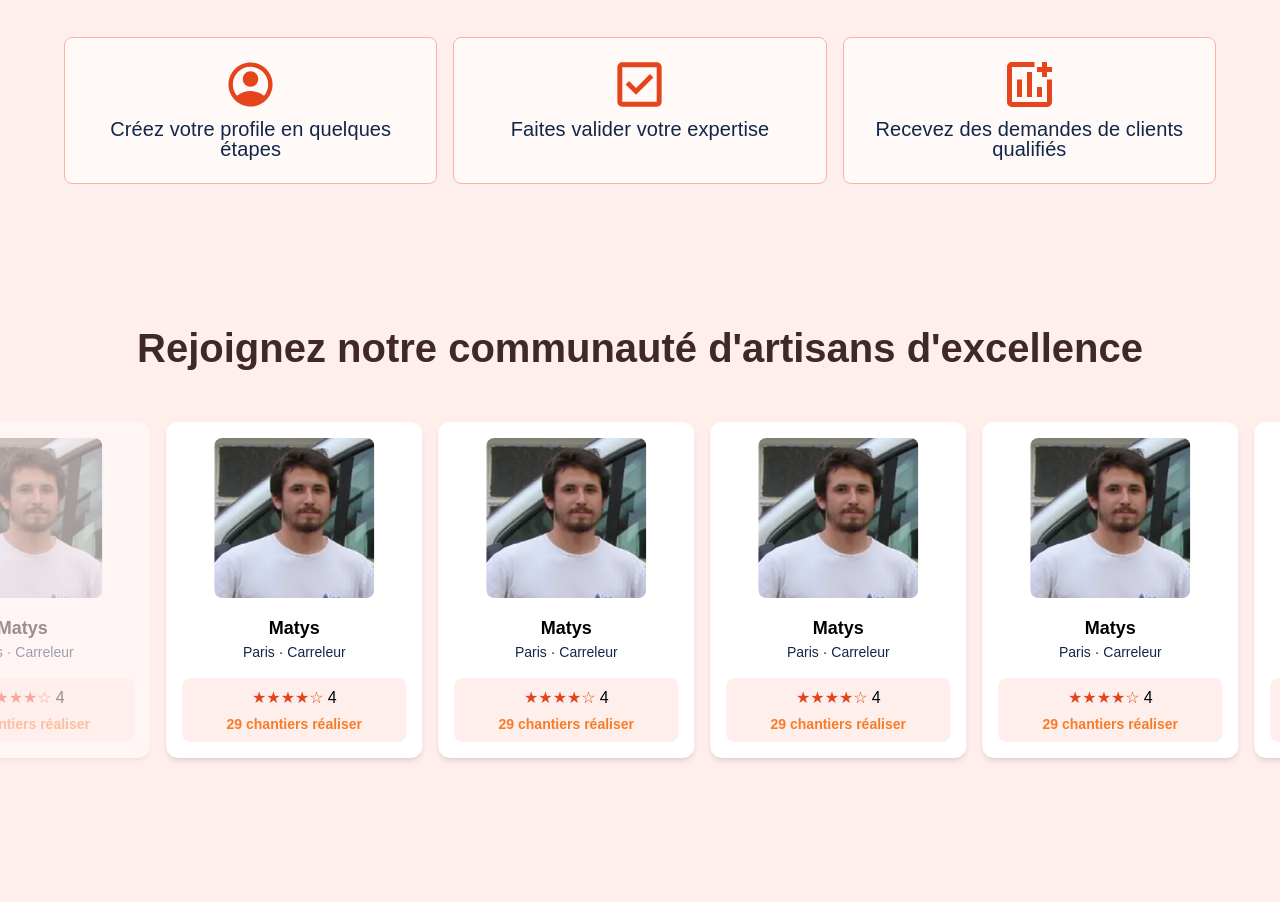
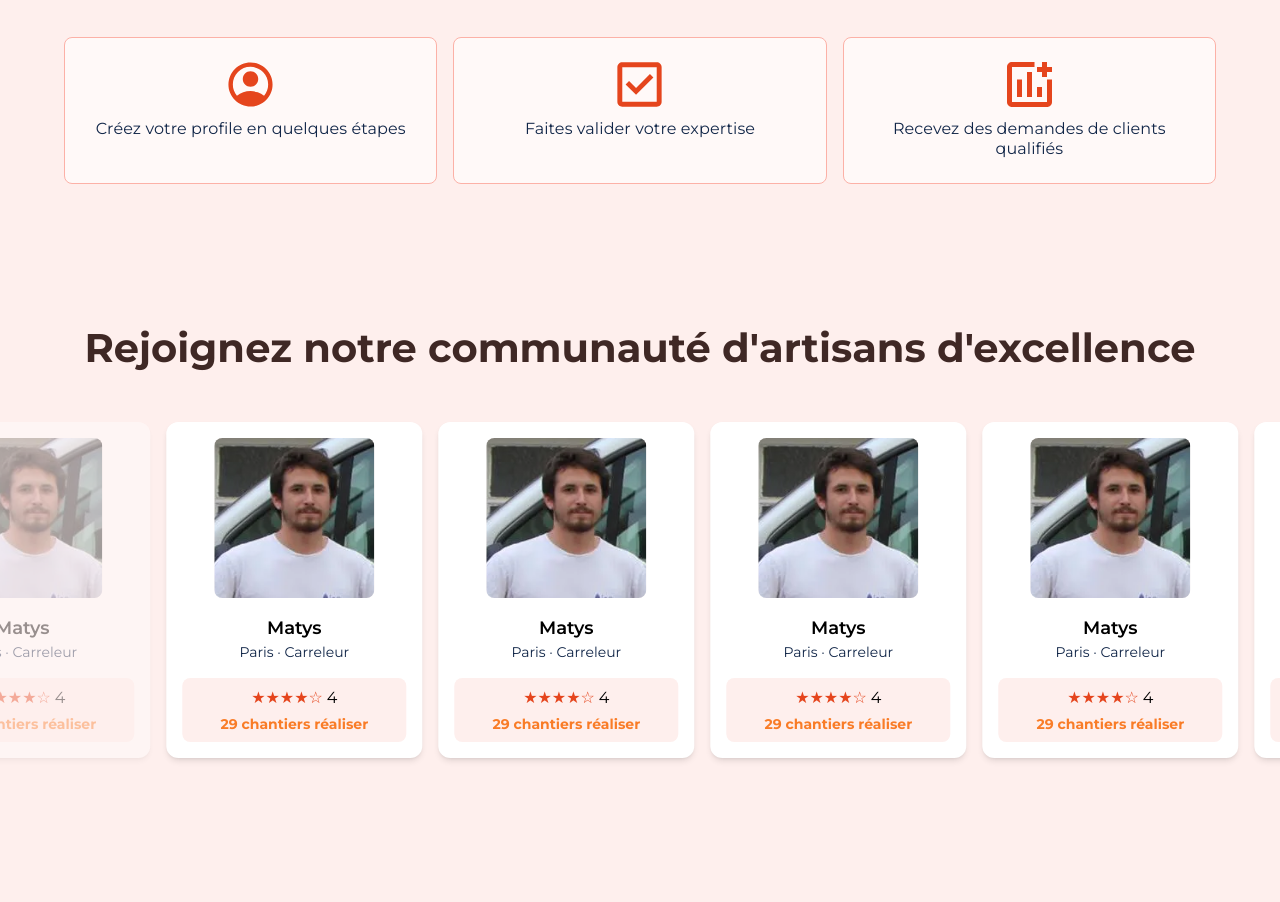
Before and after one commit to ondongo/d-via, a Next.js app: page / in a window 1280 px wide. Shown: the part 1607-2509 px from the top of the page. Built offline with nearby package versions, Linux system fonts and the light colour scheme; no server answers.

Commit message:
Correction des styles dans globals.css pour forcer l'utilisation de la police de corps avec !important et mise à jour de la taille de police dans le composant StepsSection.

```diff
--- a/src/app/globals.css
+++ b/src/app/globals.css
@@ -1,5 +1,6 @@
+@import url("https://fonts.googleapis.com/css2?family=Montserrat:wght@400;500;600;700&display=swap");
 @import "tailwindcss";
-@import url("https://fonts.googleapis.com/css2?family=Montserrat:wght@400;500;600;700&display=swap");
+
 
 :root {
   /* Couleurs de base */
@@ -226,7 +227,7 @@
 }
 body {
   background-color: var(--background);
-  font-family: var(--font-body);
+  font-family:var(--font-body)!important;
 }
 
 /* Appliquer Roboto à tous les titres */
@@ -238,7 +239,7 @@ h5,
 h6,
 p,
 span {
-  font-family: var(--font-body);
+  font-family: var(--font-body) !important;
 }
 
 @keyframes marquee {
--- a/src/components/molecules/landing-artisan/StepsSection.tsx
+++ b/src/components/molecules/landing-artisan/StepsSection.tsx
@@ -45,7 +45,7 @@ function StepCard({ icon, text }: { icon: string; text: string }) {
   return (
     <div className="bg-dvianeutral-96 border border-dvianeutral-50 rounded-lg px-4 py-6 text-center inline-flex flex-col items-center max-h-[170px]">
       <img src={icon} alt="Step icon" className="w-[45px] h-[45px] mb-3" />
-      <p className="text-dvianeutralvariant-30 text-title-large leading-title-small tracking-title-small font-[400]">
+      <p className="text-dvianeutralvariant-30 text-[16px] leading-title-small tracking-title-small font-[400]">
         {text}
       </p>
     </div>
```
